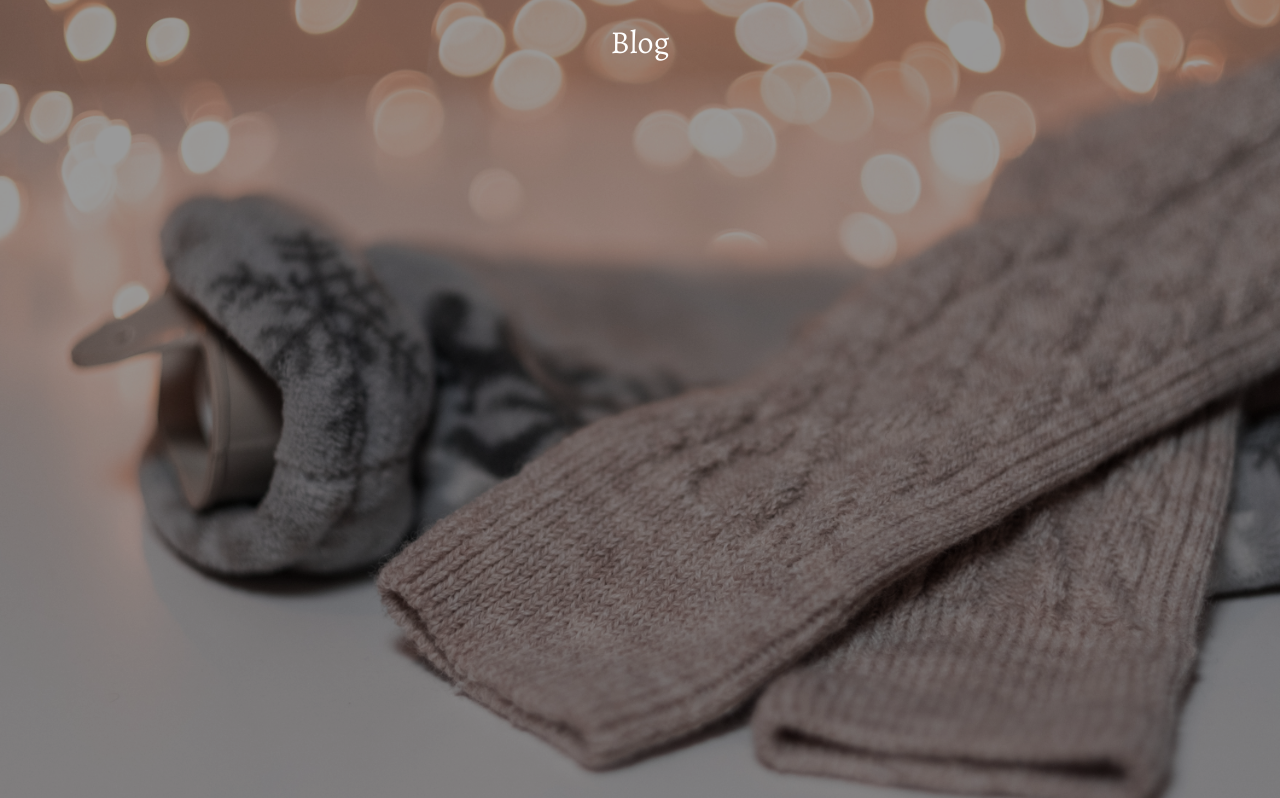
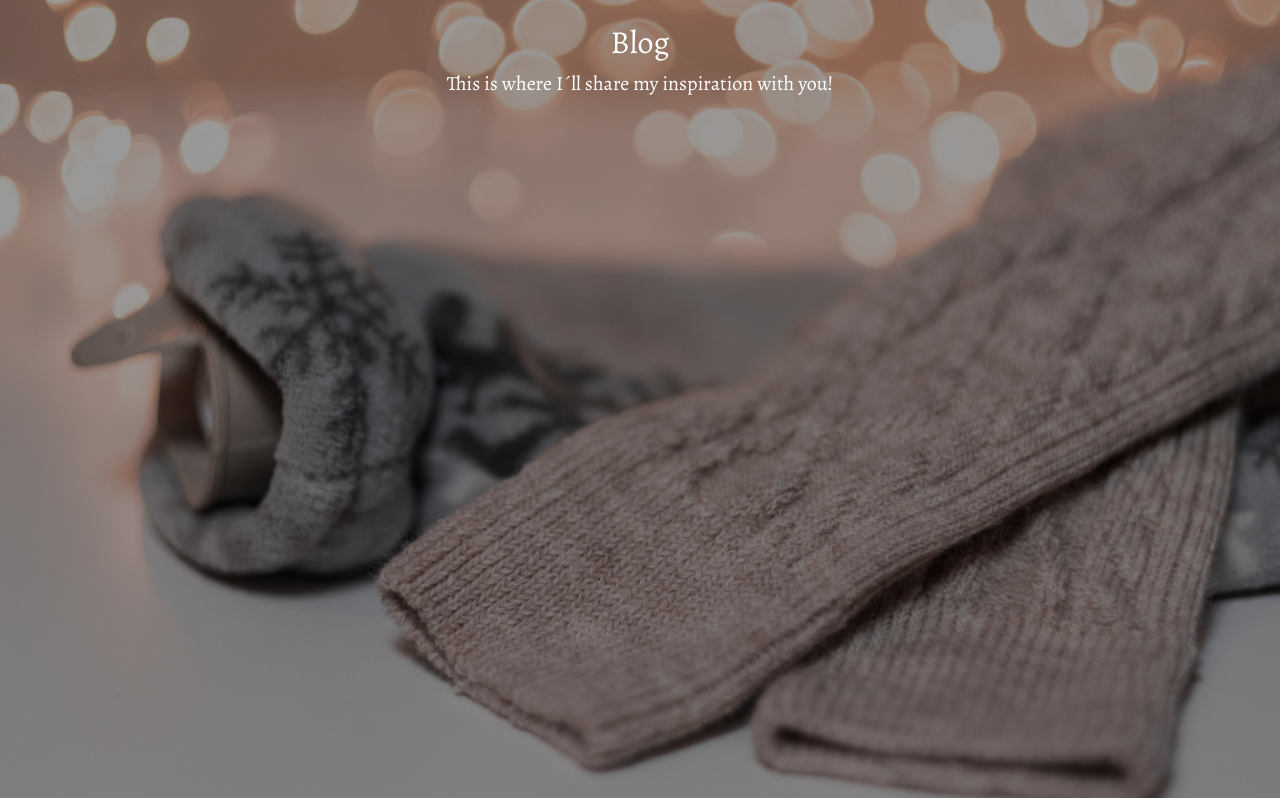
Before and after one commit to Code-Institute-Submissions/handcrafted-heart, a Django app: page /posts in a window 1280 px wide. Shown: the part 56-854 px from the top of the page. Run offline with Django 3.2, Linux system fonts and the light colour scheme; data that the repository does not hold is empty; some libraries are stand-ins or nearby versions.

Commit message:
Add text to heading section to clarify the purpose of the blog

```diff
--- a/posts/templates/blogposts.html
+++ b/posts/templates/blogposts.html
@@ -9,6 +9,8 @@
         <!-- Page Headline, so the user knows which page they are on -->
         <br>
         <h2 class="text-white text-center">Blog</h2>
+        <p class="text-white text-center lead">This is where I´ll share my inspiration with you!</p>
+        <br>
     </div>
 </div>
 {% endblock %}
```
